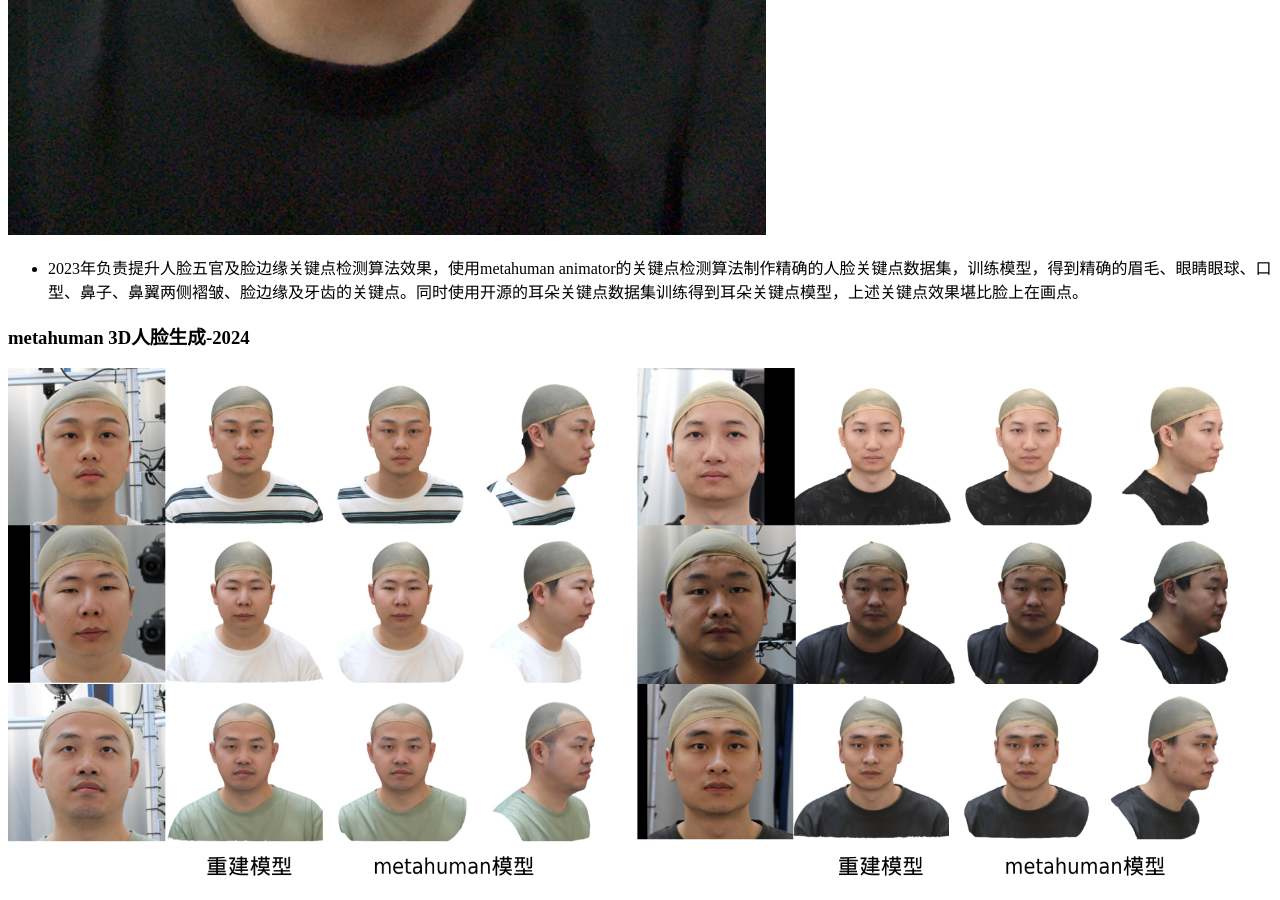
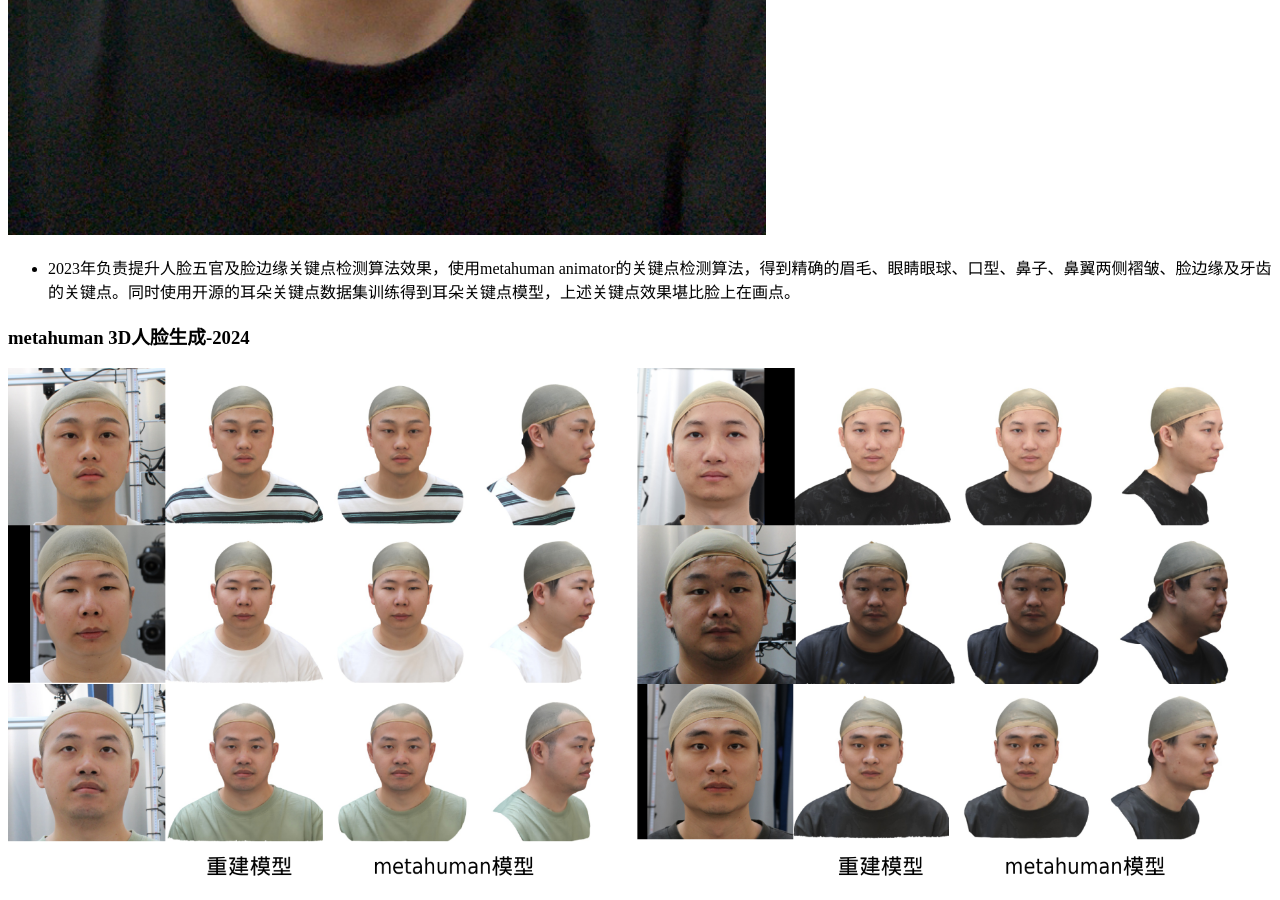
Before and after one commit to PolarisYxh/PolarisYxh.github.io, a Jekyll site: the page built from _pages/about.md, in a window 1280 px wide and 900 px high, scrolled down 7675 px. Built offline with Jekyll 4.4.1, drawn with Linux system fonts in a browser that asks for light colours.

Commit message:
add lmks

```diff
--- a/_pages/about.md
+++ b/_pages/about.md
@@ -76,7 +76,7 @@
 </div>
 <div class='paper-box-text' markdown="1">
 
--	2023年负责提升人脸五官及脸边缘关键点检测算法效果，使用metahuman animator的关键点检测算法制作精确的人脸关键点数据集，训练模型，得到精确的眉毛、眼睛眼球、口型、鼻子、鼻翼两侧褶皱、脸边缘及牙齿的关键点。同时使用开源的耳朵关键点数据集训练得到耳朵关键点模型，上述关键点效果堪比脸上在画点。
+-	2023年负责提升人脸五官及脸边缘关键点检测算法效果，使用metahuman animator的关键点检测算法，得到精确的眉毛、眼睛眼球、口型、鼻子、鼻翼两侧褶皱、脸边缘及牙齿的关键点。同时使用开源的耳朵关键点数据集训练得到耳朵关键点模型，上述关键点效果堪比脸上在画点。
 
 </div>
 </div>
```
